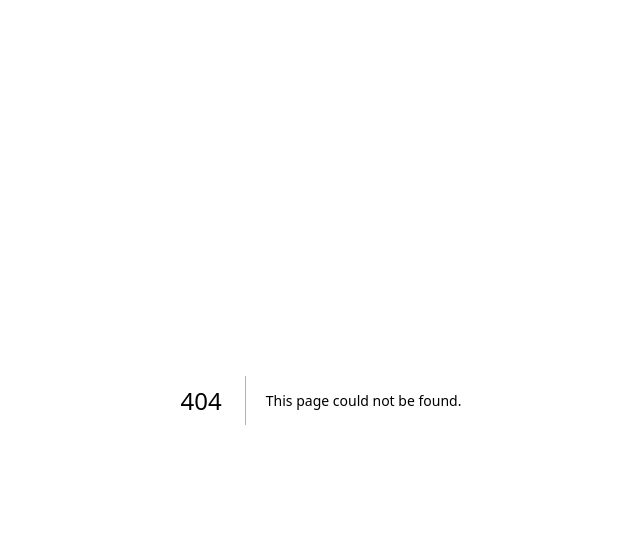
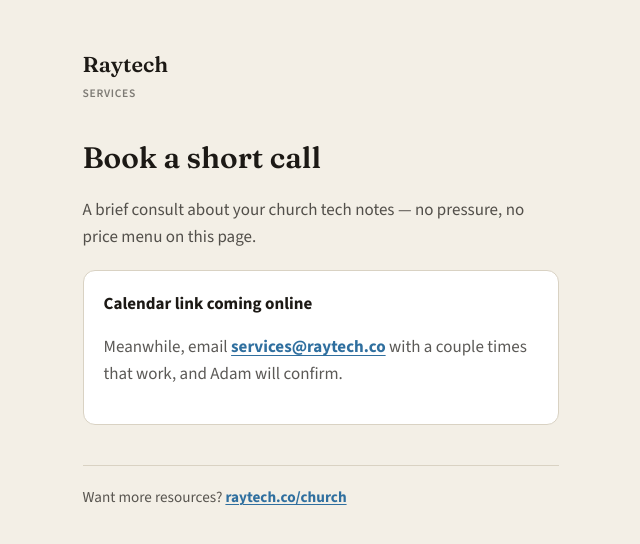
Before and after one commit to RaytechServices/raytech-web, a Next.js app: page /church/book/page.tsx in a window 1280 px wide. Before the commit this address had no page. Shown: the top 544 px of the page, without its empty margins (319-959 px from the left). Built offline with nearby package versions, Linux system fonts and the light colour scheme.

Commit message:
Add /church/book placeholder booking page

```diff
--- /dev/null
+++ b/src/app/church/book/page.tsx/page.tsx
@@ -0,0 +1,68 @@
+import type { Metadata } from "next";
+import Link from "next/link";
+
+export const metadata: Metadata = {
+  title: "Book a short call | Raytech Services",
+  description: "Schedule a short church-tech consult with Adam Raymer-Brown.",
+};
+
+/** Swap this for the real Calendly / HubSpot / Bookings URL when live */
+const REAL_BOOKING_URL: string | null = null;
+
+export default function ChurchBookPage() {
+  return (
+    <main
+      style={{
+        fontFamily: '"Source Sans 3", system-ui, sans-serif',
+        background: "#f3efe6",
+        color: "#1c1915",
+        minHeight: "100vh",
+        lineHeight: 1.55,
+      }}
+    >
+      <div style={{ maxWidth: 520, margin: "0 auto", padding: "3rem 1.35rem" }}>
+        <header style={{ marginBottom: "2rem" }}>
+          <div style={{ fontFamily: "Fraunces, Georgia, serif", fontSize: "1.35rem", fontWeight: 700 }}>Raytech</div>
+          <div style={{ fontSize: "0.72rem", fontWeight: 600, letterSpacing: "0.06em", textTransform: "uppercase", color: "rgba(28,25,21,0.55)", marginTop: "0.2rem" }}>
+            Services
+          </div>
+        </header>
+
+        <h1 style={{ fontFamily: "Fraunces, Georgia, serif", fontSize: "1.85rem", marginBottom: "0.75rem" }}>
+          Book a short call
+        </h1>
+        <p style={{ marginBottom: "1.25rem", color: "rgba(28,25,21,0.75)" }}>
+          A brief consult about your church tech notes — no pressure, no price menu on this page.
+        </p>
+
+        {REAL_BOOKING_URL ? (
+          <p>
+            <a href={REAL_BOOKING_URL} style={{ color: "#2f6f9f", fontWeight: 700, fontSize: "1.1rem" }}>
+              Open the booking calendar →
+            </a>
+          </p>
+        ) : (
+          <div style={{ background: "#fff", border: "1px solid #d9d2c3", borderRadius: 12, padding: "1.25rem" }}>
+            <p style={{ marginTop: 0, fontWeight: 700 }}>Calendar link coming online</p>
+            <p style={{ color: "rgba(28,25,21,0.72)" }}>
+              Meanwhile, email{" "}
+              <a href="mailto:services@raytech.co?subject=Church%20tech%20consult%20(journal)" style={{ color: "#2f6f9f", fontWeight: 700 }}>
+                services@raytech.co
+              </a>{" "}
+              with a couple times that work, and Adam will confirm.
+            </p>
+          </div>
+        )}
+
+        <footer style={{ marginTop: "2.5rem", paddingTop: "1.25rem", borderTop: "1px solid #d9d2c3" }}>
+          <p style={{ margin: 0, fontSize: "0.95rem", color: "rgba(28,25,21,0.72)" }}>
+            Want more resources?{" "}
+            <Link href="/church" style={{ color: "#2f6f9f", fontWeight: 700 }}>
+              raytech.co/church
+            </Link>
+          </p>
+        </footer>
+      </div>
+    </main>
+  );
+}
```
